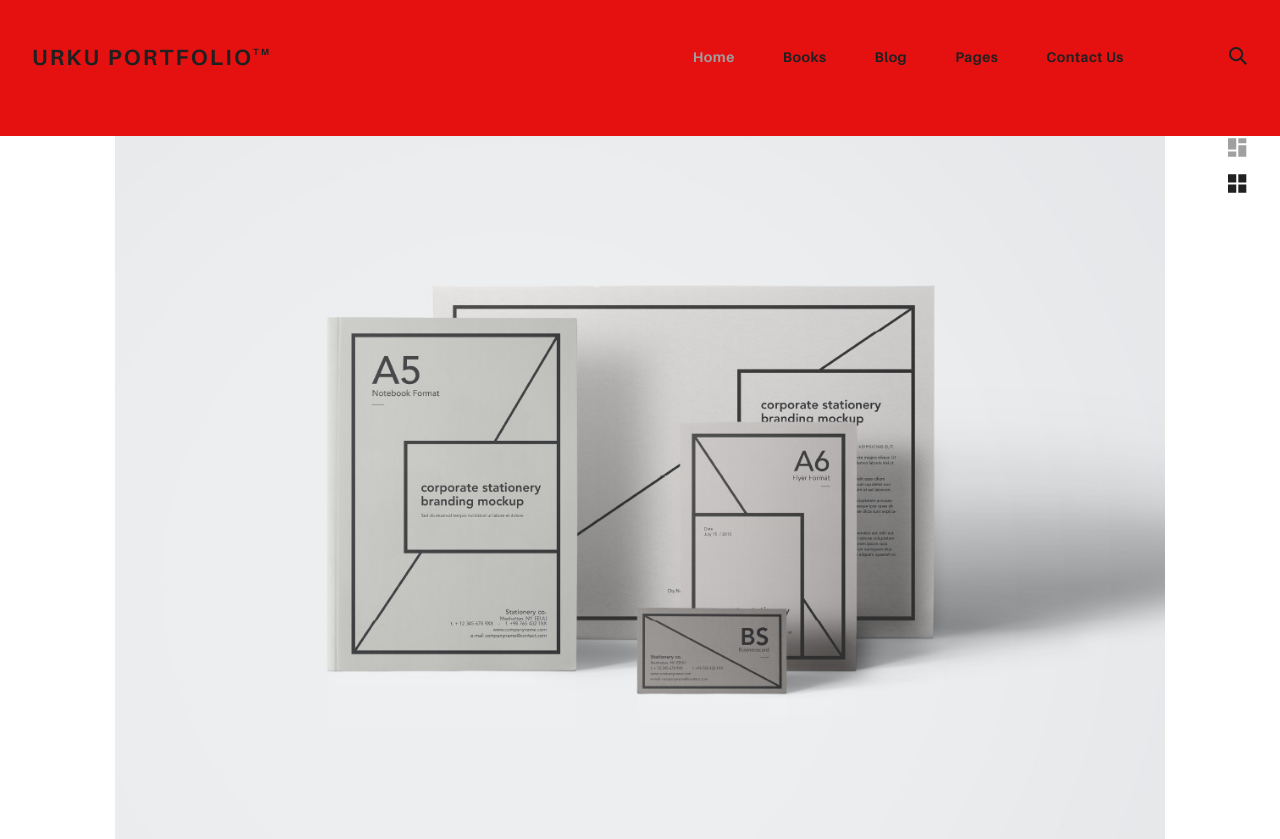
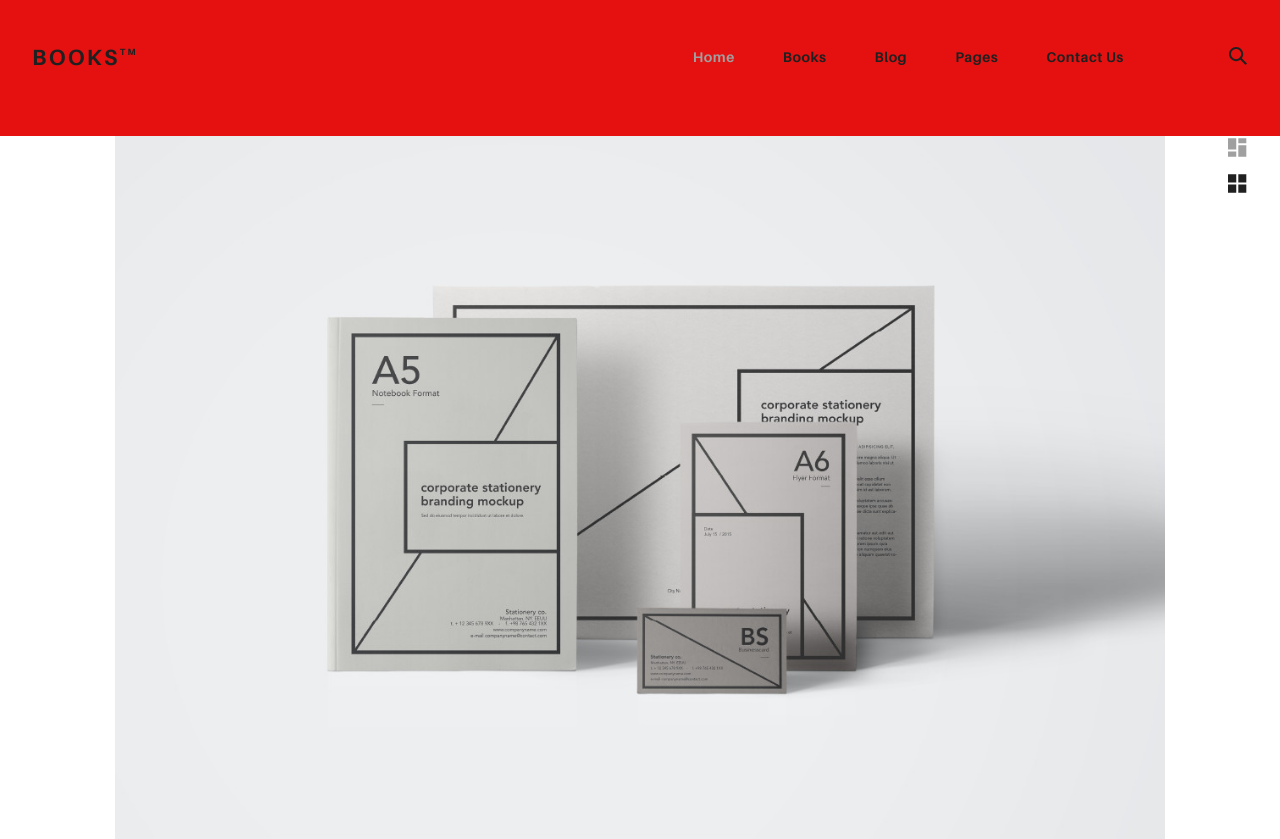
Before and after one commit to Joselyn13000/Joselyn13000.github.io, a plain HTML site: page index.html in a window 1280 px wide. Shown: the top 839 px of the page. Drawn offline with Linux system fonts and the light colour scheme.

Commit message:
Launch 1.4

```diff
--- a/index.html
+++ b/index.html
@@ -3,7 +3,7 @@
   <head>
     <meta name="viewport" content="width=device-width, initial-scale=1.0">
     <meta charset="UTF-8">
-    <title>Urku Portfolio :: Pixeden</title>
+    <title>BOOKS</title>
     <link rel="icon" type="image/svg+xml" href="assets/img/urku-ico.svg">
     <link rel="stylesheet" href="assets/css/aurora-pack.min.css">
     <link rel="stylesheet" href="assets/css/aurora-theme-base.min.css">
@@ -24,7 +24,7 @@
         </svg>
       </label>
       <div class="ae-container-fluid rk-topbar">
-        <h1 class="rk-logo"><a href="index.html">urku portfolio<sup>tm</sup></a></h1>
+        <h1 class="rk-logo"><a href="index.html"> <strong>BOOKS</strong><sup>tm</sup></a></h1>
         <nav class="rk-navigation">
           <ul class="rk-menu">
             <li class="active rk-menu__item"><a href="index.html" class="rk-menu__link">Home</a>
```
